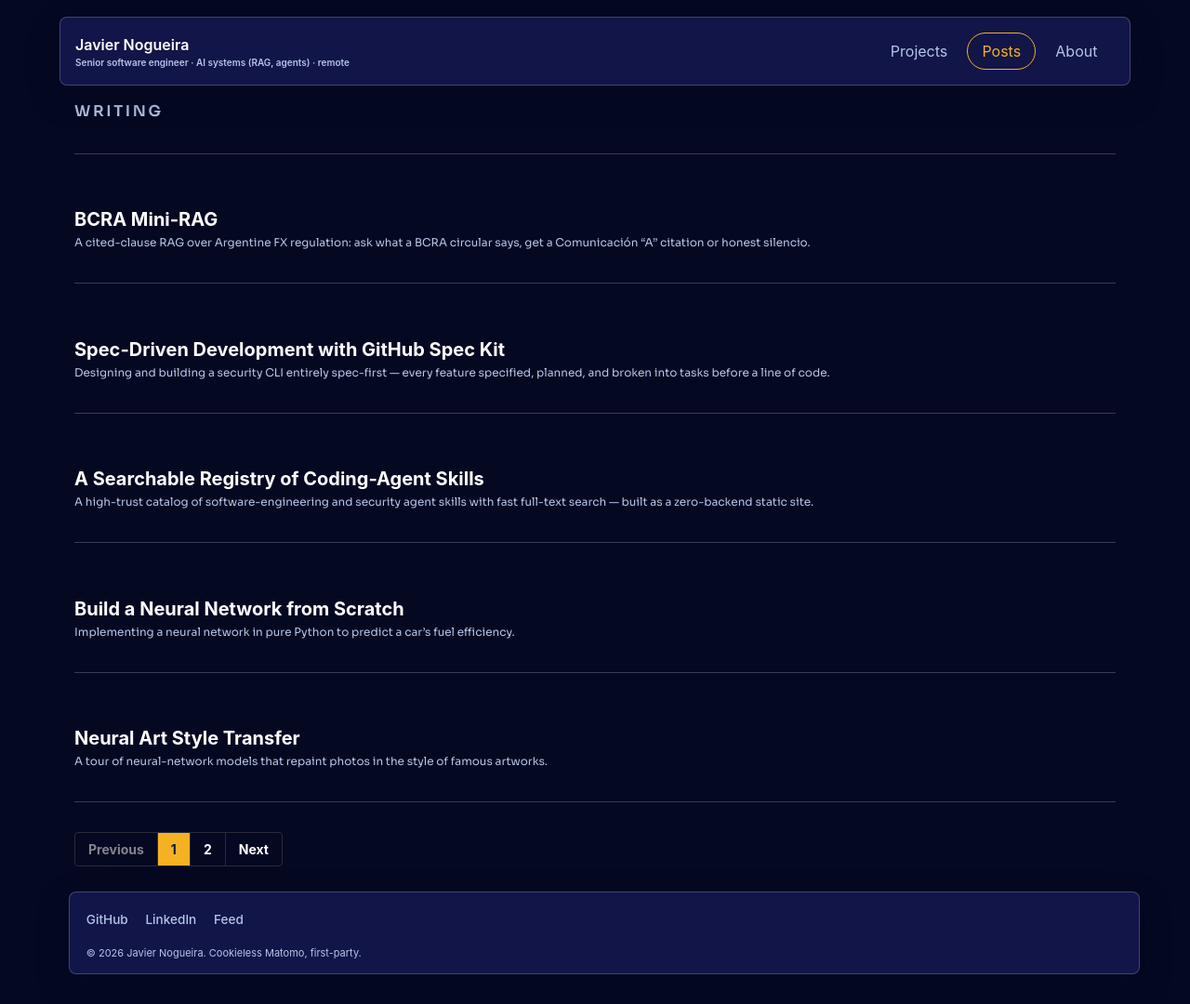
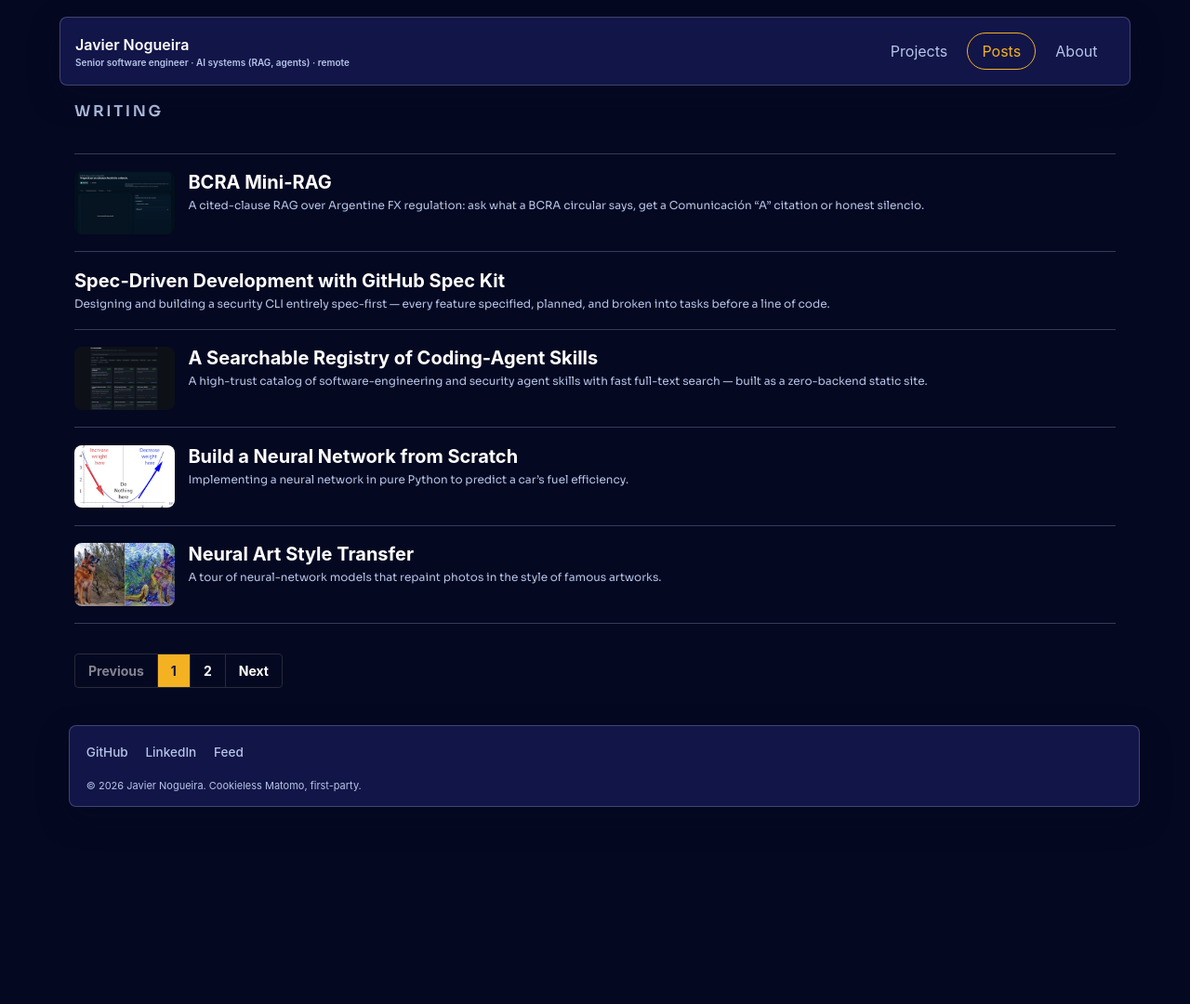
Before and after one commit to jahnog/jahnog.github.io, a Jekyll site: the page built from index.html, in a window 1280 px wide. Shown: the whole page at 93% size. Built offline with Jekyll 4.4.1, drawn with Linux system fonts in a browser that asks for light colours; cached includes are drawn as plain includes; the list of posts is cut into pages by our own code; after the commit the page ends 900 px from its top, so only the background shows below that.

Commit message:
Show each post's teaser as a small thumb on the writing list.

```diff
--- a/_includes/archive-single.html
+++ b/_includes/archive-single.html
@@ -1,8 +1,6 @@
 {% assign teaser = nil %}
 {% if post.header.teaser %}
   {% assign teaser = post.header.teaser %}
-{% elsif include.type != "grid" %}
-  {% assign teaser = site.teaser %}
 {% endif %}
 
 {% if post.id %}
@@ -13,11 +11,12 @@
 
 <div class="{{ include.type | default: 'list' }}__item">
   <article class="archive__item" itemscope itemtype="https://schema.org/CreativeWork">
-    {% if include.type == "grid" and teaser %}
+    {% if teaser %}
       <div class="archive__item-teaser">
         <img src="{{ teaser | relative_url }}" alt="{{ title | strip_html | strip }}">
       </div>
     {% endif %}
+    <div class="archive__item-body">
       <h2 class="archive__item-title no_toc" itemprop="headline">
         {% if post.link %}
           <a href="{{ post.link }}">{{ title }}</a> <a href="{{ post.url | relative_url }}" rel="permalink"><i class="fas fa-link" aria-hidden="true" title="permalink"></i><span class="sr-only">Permalink</span></a>
@@ -35,5 +34,6 @@
           </div>
         {% endif %}
       {% endif %}
+    </div>
   </article>
 </div>
--- a/_sass/custom-styles/_custom.scss
+++ b/_sass/custom-styles/_custom.scss
@@ -332,7 +332,6 @@ a:focus-visible {
   display: flex;
   flex-direction: column;
   height: 100%;
-  padding: 0 0 0.9rem;
 }
 
 .entries-grid .archive__item-teaser,
@@ -345,11 +344,11 @@ a:focus-visible {
   border-radius: 0;
 }
 
-.entries-grid .archive__item-title,
-.entries-grid .archive__item-excerpt,
-.entries-grid .archive__item-actions {
-  padding-left: 0.9rem;
-  padding-right: 0.9rem;
+.entries-grid .archive__item-body {
+  display: flex;
+  flex-direction: column;
+  flex: 1;
+  padding: 0 0.9rem 0.9rem;
 }
 
 .entries-grid .archive__item-title {
@@ -431,12 +430,47 @@ a.btn--ghost:focus-visible {
   border-top: 1px solid var(--wl-border);
 }
 
+.entries-list .archive__item {
+  display: flex;
+  gap: 0.9rem;
+  align-items: flex-start;
+}
+
+.entries-list .archive__item-teaser {
+  flex: 0 0 6.75rem;
+  width: 6.75rem;
+  aspect-ratio: 16 / 10;
+  border-radius: 8px;
+  overflow: hidden;
+  background: var(--wl-surface);
+}
+
+.entries-list .archive__item-teaser img {
+  width: 100%;
+  height: 100%;
+  object-fit: cover;
+  display: block;
+}
+
+.entries-list .archive__item-body {
+  min-width: 0;
+  flex: 1;
+}
+
 .entries-list .archive__item-title {
-  margin-bottom: 0.25rem;
+  margin: 0 0 0.25rem;
 }
 
 .entries-list .archive__item-excerpt {
   color: var(--wl-muted);
+  margin: 0;
+}
+
+@media (max-width: 480px) {
+  .entries-list .archive__item-teaser {
+    flex-basis: 5.25rem;
+    width: 5.25rem;
+  }
 }
 
 .page__content blockquote {
--- a/scripts/test-theme.mjs
+++ b/scripts/test-theme.mjs
@@ -53,6 +53,12 @@ const archiveSingle = readFileSync(join(root, "_includes", "archive-single.html"
 if (!archiveSingle.includes("assign teaser = nil")) {
   throw new Error("archive-single.html does not reset teaser per post");
 }
+if (archiveSingle.includes("include.type == \"grid\" and teaser")) {
+  throw new Error("list entries still hide the post teaser");
+}
+if (!custom.includes(".entries-list .archive__item-teaser")) {
+  throw new Error("_custom.scss does not size list teasers");
+}
 if (!custom.includes(".visible-links a[href=\"/projects/\"]")) {
   throw new Error("active nav is not scoped to .visible-links (wordmark would turn gold)");
 }
```
Lines whose indentation alone changed are shown as unchanged.
